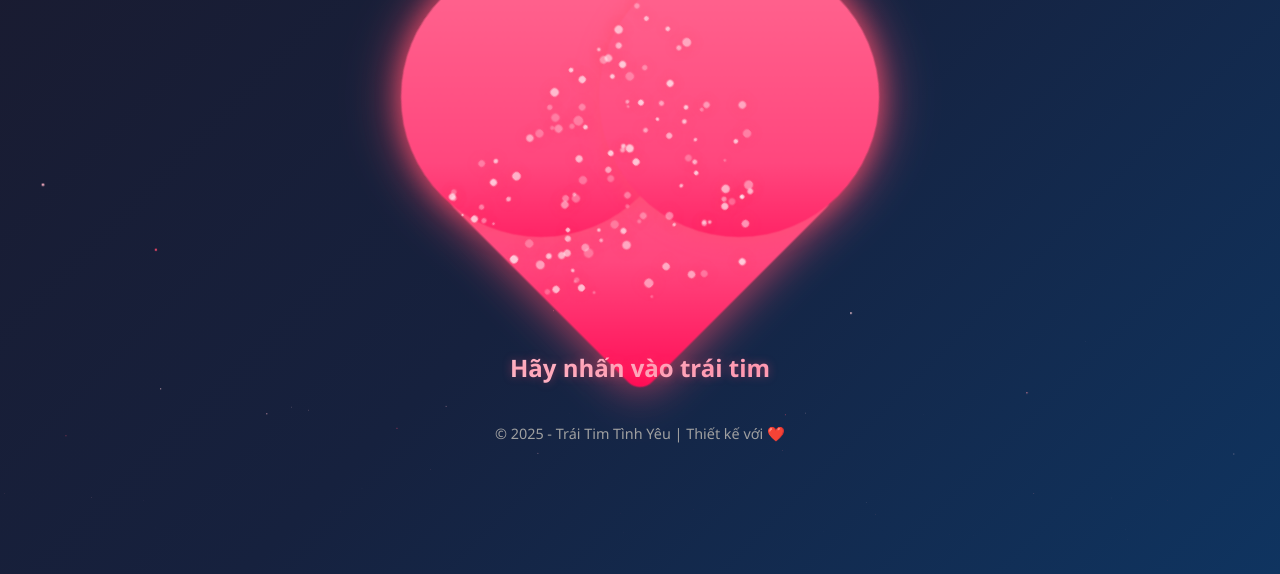
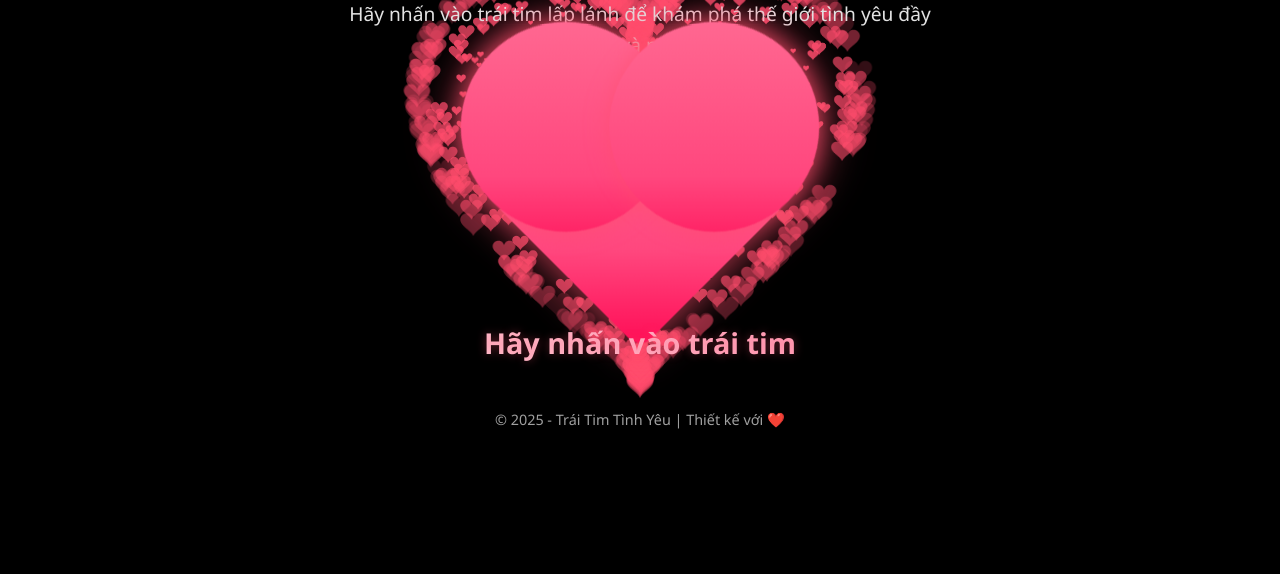
Before and after one commit to Quocphong97/trai-tim-cam-on, a plain HTML site: page index.html in a window 1280 px wide. Shown: the part 226-800 px from the top of the page. Drawn offline with Linux system fonts and the light colour scheme.

Commit message:
Update index.html

```diff
--- a/index.html
+++ b/index.html
@@ -1,8 +1,8 @@
-<!DOCTYPE html>
+<!DOCTYPE HTML>
 <html lang="vi">
 <head>
-  <meta charset="UTF-8" />
-  <meta name="viewport" content="width=device-width, initial-scale=1.0" />
+  <meta charset="UTF-8">
+  <meta name="viewport" content="width=device-width, initial-scale=1.0">
   <title>Trái Tim Lấp Lánh</title>
   <style>
     * {
@@ -12,7 +12,7 @@
     }
 
     body {
-      background: linear-gradient(135deg, #1a1a2e, #16213e, #0f3460);
+      background: #000;
       color: white;
       font-family: 'Segoe UI', Tahoma, Geneva, Verdana, sans-serif;
       display: flex;
@@ -25,40 +25,32 @@
       position: relative;
     }
 
-    /* Background particles */
-    .particles {
+    canvas {
       position: absolute;
+      width: 100%;
+      height: 100%;
       top: 0;
       left: 0;
-      width: 100%;
-      height: 100%;
       z-index: 1;
-      overflow: hidden;
     }
 
-    .particle {
-      position: absolute;
-      background: rgba(255, 255, 255, 0.5);
-      border-radius: 50%;
-      animation: float 15s infinite linear;
-    }
-
-    /* Container for centering */
-    .container {
+    /* Overlay content */
+    .content {
       position: relative;
       z-index: 10;
       max-width: 90%;
       padding: 20px;
+      text-align: center;
     }
 
-    /* Header styling */
     .header {
       margin-bottom: 40px;
+      animation: fadeIn 1.5s ease-out;
     }
 
     .header h1 {
-      font-size: 2.5rem;
-      margin-bottom: 10px;
+      font-size: 3rem;
+      margin-bottom: 15px;
       text-shadow: 0 0 15px rgba(255, 77, 109, 0.7);
       background: linear-gradient(45deg, #ff4d6d, #ff8fa3, #ffb3c1);
       -webkit-background-clip: text;
@@ -74,39 +66,30 @@
       line-height: 1.6;
     }
 
-    /* Heart styling */
+    /* Interactive heart */
     .heart-container {
       position: relative;
-      width: 250px;
-      height: 250px;
+      width: 200px;
+      height: 200px;
       margin: 0 auto 30px;
+      animation: pulse 2s infinite;
+      cursor: pointer;
+      z-index: 20;
     }
 
-    .heart {
-      position: relative;
+    .heart-shape {
+      position: absolute;
       width: 100%;
       height: 100%;
       background: linear-gradient(45deg, #ff0a54, #ff477e, #ff5c8a, #ff7096);
       transform: rotate(-45deg);
-      animation: beat 0.8s infinite;
-      cursor: pointer;
       filter: drop-shadow(0 0 20px rgba(255, 77, 109, 0.8));
       border-radius: 15px;
       transition: all 0.3s ease;
-      z-index: 20;
     }
 
-    .heart:hover {
-      transform: rotate(-45deg) scale(1.1);
-      filter: drop-shadow(0 0 30px rgba(255, 77, 109, 1));
-    }
-
-    .heart:active {
-      transform: rotate(-45deg) scale(0.95);
-    }
-
-    .heart::before,
-    .heart::after {
+    .heart-shape::before,
+    .heart-shape::after {
       content: "";
       width: 100%;
       height: 100%;
@@ -118,31 +101,29 @@
       filter: drop-shadow(0 0 10px rgba(255, 77, 109, 0.6));
     }
 
-    .heart::before {
+    .heart-shape::before {
       top: -50%;
       left: 0;
     }
 
-    .heart::after {
+    .heart-shape::after {
       left: 50%;
       top: 0;
     }
 
-    /* Glow dots */
-    .glow-dot {
-      position: absolute;
-      background: rgba(255, 255, 255, 0.9);
-      border-radius: 50%;
-      opacity: 0.8;
-      filter: drop-shadow(0 0 5px #ff4466);
-      animation: twinkle 3s infinite ease-in-out;
-      z-index: 30;
+    .heart-container:hover .heart-shape {
+      transform: rotate(-45deg) scale(1.1);
+      filter: drop-shadow(0 0 30px rgba(255, 77, 109, 1));
+    }
+
+    .heart-container:active .heart-shape {
+      transform: rotate(-45deg) scale(0.95);
     }
 
     /* Text styling */
     .text {
       margin-top: 30px;
-      font-size: 1.5rem;
+      font-size: 1.8rem;
       font-weight: 600;
       user-select: none;
       background: linear-gradient(45deg, #ffccd5, #ffb3c6, #ff8fab);
@@ -152,6 +133,7 @@
       position: relative;
       z-index: 20;
       text-shadow: 0 0 10px rgba(255, 77, 109, 0.4);
+      animation: floatText 3s infinite ease-in-out;
     }
 
     /* Footer styling */
@@ -161,28 +143,29 @@
       color: #a0a0a0;
       position: relative;
       z-index: 20;
+      animation: fadeIn 2.5s ease-out;
     }
 
     /* Animations */
-    @keyframes beat {
-      0%, 100% { transform: scale(1) rotate(-45deg); }
-      50% { transform: scale(1.15) rotate(-45deg); }
+    @keyframes pulse {
+      0%, 100% { transform: scale(1); }
+      50% { transform: scale(1.05); }
     }
 
-    @keyframes twinkle {
-      0%, 100% { opacity: 0.8; transform: scale(1); }
-      50% { opacity: 0.3; transform: scale(1.2); }
+    @keyframes fadeIn {
+      from { opacity: 0; transform: translateY(20px); }
+      to { opacity: 1; transform: translateY(0); }
     }
 
-    @keyframes float {
-      0% { transform: translateY(100vh) scale(0); }
-      100% { transform: translateY(-100px) scale(1); }
+    @keyframes floatText {
+      0%, 100% { transform: translateY(0); }
+      50% { transform: translateY(-10px); }
     }
 
     /* Responsive design */
     @media (max-width: 768px) {
       .header h1 {
-        font-size: 2rem;
+        font-size: 2.2rem;
       }
 
       .header p {
@@ -190,42 +173,42 @@
       }
 
       .heart-container {
-        width: 200px;
-        height: 200px;
+        width: 160px;
+        height: 160px;
+      }
+
+      .text {
+        font-size: 1.5rem;
+      }
+    }
+
+    @media (max-width: 480px) {
+      .header h1 {
+        font-size: 1.8rem;
+      }
+
+      .heart-container {
+        width: 140px;
+        height: 140px;
       }
 
       .text {
         font-size: 1.3rem;
       }
     }
-
-    @media (max-width: 480px) {
-      .header h1 {
-        font-size: 1.7rem;
-      }
-
-      .heart-container {
-        width: 180px;
-        height: 180px;
-      }
-
-      .text {
-        font-size: 1.2rem;
-      }
-    }
   </style>
 </head>
 <body>
-  <div class="particles" id="particles"></div>
+  <canvas id="pinkboard"></canvas>
 
-  <div class="container">
+  <div class="content">
     <div class="header">
       <h1>Trái Tim Tình Yêu</h1>
       <p>Hãy nhấn vào trái tim lấp lánh để khám phá thế giới tình yêu đầy màu sắc và ngọt ngào</p>
     </div>
 
-    <div class="heart-container">
-      <div class="heart" onclick="enterSite()" id="heart"></div>
+    <div class="heart-container" onclick="enterSite()">
+      <div class="heart-shape"></div>
     </div>
 
     <div class="text">Hãy nhấn vào trái tim</div>
@@ -238,9 +221,9 @@
   <script>
     function enterSite() {
       // Animation effect before redirecting
-      const heart = document.getElementById('heart');
+      const heart = document.querySelector('.heart-container');
       heart.style.animation = 'none';
-      heart.style.transform = 'rotate(-45deg) scale(1.5)';
+      heart.style.transform = 'scale(1.5)';
       heart.style.opacity = '0.7';
 
       setTimeout(() => {
@@ -248,73 +231,226 @@
       }, 500);
     }
 
-    // Create glowing dots covering the heart
-    const heart = document.getElementById('heart');
-    const dotCount = 120; // number of glow dots
+    /*
+     * Settings
+     */
+    var settings = {
+      particles: {
+        length:   500, // maximum amount of particles
+        duration:   2, // particle duration in sec
+        velocity: 100, // particle velocity in pixels/sec
+        effect: -0.75, // play with this for a nice effect
+        size:      30, // particle size in pixels
+      },
+    };
 
-    for(let i = 0; i < dotCount; i++) {
-      const dot = document.createElement('div');
-      dot.classList.add('glow-dot');
+    /*
+     * RequestAnimationFrame polyfill by Erik Möller
+     */
+    (function(){var b=0;var c=["ms","moz","webkit","o"];for(var a=0;a<c.length&&!window.requestAnimationFrame;++a){window.requestAnimationFrame=window[c[a]+"RequestAnimationFrame"];window.cancelAnimationFrame=window[c[a]+"CancelAnimationFrame"]||window[c[a]+"CancelRequestAnimationFrame"]}if(!window.requestAnimationFrame){window.requestAnimationFrame=function(h,e){var d=new Date().getTime();var f=Math.max(0,16-(d-b));var g=window.setTimeout(function(){h(d+f)},f);b=d+f;return g}}if(!window.cancelAnimationFrame){window.cancelAnimationFrame=function(d){clearTimeout(d)}}})();
 
-      // Random small size
-      const size = Math.random() * 5 + 2;
-      dot.style.width = size + 'px';
-      dot.style.height = size + 'px';
+    /*
+     * Point class
+     */
+    var Point = (function() {
+      function Point(x, y) {
+        this.x = (typeof x !== 'undefined') ? x : 0;
+        this.y = (typeof y !== 'undefined') ? y : 0;
+      }
+      Point.prototype.clone = function() {
+        return new Point(this.x, this.y);
+      };
+      Point.prototype.length = function(length) {
+        if (typeof length == 'undefined')
+          return Math.sqrt(this.x * this.x + this.y * this.y);
+        this.normalize();
+        this.x *= length;
+        this.y *= length;
+        return this;
+      };
+      Point.prototype.normalize = function() {
+        var length = this.length();
+        this.x /= length;
+        this.y /= length;
+        return this;
+      };
+      return Point;
+    })();
 
-      // Random position within the heart
-      let x, y;
-      do {
-        x = Math.random() * 100;
-        y = Math.random() * 100;
-      } while(!isPointInHeart(x, y));
+    /*
+     * Particle class
+     */
+    var Particle = (function() {
+      function Particle() {
+        this.position = new Point();
+        this.velocity = new Point();
+        this.acceleration = new Point();
+        this.age = 0;
+      }
+      Particle.prototype.initialize = function(x, y, dx, dy) {
+        this.position.x = x;
+        this.position.y = y;
+        this.velocity.x = dx;
+        this.velocity.y = dy;
+        this.acceleration.x = dx * settings.particles.effect;
+        this.acceleration.y = dy * settings.particles.effect;
+        this.age = 0;
+      };
+      Particle.prototype.update = function(deltaTime) {
+        this.position.x += this.velocity.x * deltaTime;
+        this.position.y += this.velocity.y * deltaTime;
+        this.velocity.x += this.acceleration.x * deltaTime;
+        this.velocity.y += this.acceleration.y * deltaTime;
+        this.age += deltaTime;
+      };
+      Particle.prototype.draw = function(context, image) {
+        function ease(t) {
+          return (--t) * t * t + 1;
+        }
+        var size = image.width * ease(this.age / settings.particles.duration);
+        context.globalAlpha = 1 - this.age / settings.particles.duration;
+        context.drawImage(image, this.position.x - size / 2, this.position.y - size / 2, size, size);
+      };
+      return Particle;
+    })();
 
-      dot.style.left = x + '%';
-      dot.style.top = y + '%';
+    /*
+     * ParticlePool class
+     */
+    var ParticlePool = (function() {
+      var particles,
+          firstActive = 0,
+          firstFree   = 0,
+          duration    = settings.particles.duration;
+      function ParticlePool(length) {
+        // create and populate particle pool
+        particles = new Array(length);
+        for (var i = 0; i < particles.length; i++)
+          particles[i] = new Particle();
+      }
+      ParticlePool.prototype.add = function(x, y, dx, dy) {
+        particles[firstFree].initialize(x, y, dx, dy);
+        // handle circular queue
+        firstFree++;
+        if (firstFree   == particles.length) firstFree   = 0;
+        if (firstActive == firstFree       ) firstActive++;
+        if (firstActive == particles.length) firstActive = 0;
+      };
+      ParticlePool.prototype.update = function(deltaTime) {
+        var i;
+        // update active particles
+        if (firstActive < firstFree) {
+          for (i = firstActive; i < firstFree; i++)
+            particles[i].update(deltaTime);
+        }
+        if (firstFree < firstActive) {
+          for (i = firstActive; i < particles.length; i++)
+            particles[i].update(deltaTime);
+          for (i = 0; i < firstFree; i++)
+            particles[i].update(deltaTime);
+        }
+        // remove inactive particles
+        while (particles[firstActive].age >= duration && firstActive != firstFree) {
+          firstActive++;
+          if (firstActive == particles.length) firstActive = 0;
+        }
+      };
+      ParticlePool.prototype.draw = function(context, image) {
+        // draw active particles
+        if (firstActive < firstFree) {
+          for (i = firstActive; i < firstFree; i++)
+            particles[i].draw(context, image);
+        }
+        if (firstFree < firstActive) {
+          for (i = firstActive; i < particles.length; i++)
+            particles[i].draw(context, image);
+          for (i = 0; i < firstFree; i++)
+            particles[i].draw(context, image);
+        }
+      };
+      return ParticlePool;
+    })();
 
-      // Random animation delay for a sparkling effect
-      dot.style.animationDelay = (Math.random() * 3) + 's';
-
-      heart.appendChild(dot);
-    }
-
-    // Function to check if point is inside the heart shape
-    function isPointInHeart(x, y) {
-      // Normalize coordinates to [-1, 1]
-      const nx = (x - 50) / 50;
-      const ny = (50 - y) / 50;
-
-      // Heart equation: (x² + y² - 1)³ - x²y³ <= 0
-      const value = Math.pow(nx * nx + ny * ny - 1, 3) - nx * nx * ny * ny * ny;
-      return value <= 0;
-    }
-
-    // Create background particles
-    const particlesContainer = document.getElementById('particles');
-    const particleCount = 50;
-
-    for(let i = 0; i < particleCount; i++) {
-      const particle = document.createElement('div');
-      particle.classList.add('particle');
-
-      // Random size
-      const size = Math.random() * 5 + 1;
-      particle.style.width = size + 'px';
-      particle.style.height = size + 'px';
-
-      // Random position
-      particle.style.left = Math.random() * 100 + '%';
-
-      // Random animation duration and delay
-      const duration = Math.random() * 20 + 10;
-      particle.style.animationDuration = duration + 's';
-      particle.style.animationDelay = Math.random() * 5 + 's';
-
-      // Random color
-      const colors = ['#ff4d6d', '#ff8fa3', '#ffccd5', '#ffb3c6'];
-      particle.style.background = colors[Math.floor(Math.random() * colors.length)];
-
-      particlesContainer.appendChild(particle);
-    }
+    /*
+     * Putting it all together
+     */
+    (function(canvas) {
+      var context = canvas.getContext('2d'),
+          particles = new ParticlePool(settings.particles.length),
+          particleRate = settings.particles.length / settings.particles.duration, // particles/sec
+          time;
+      // get point on heart with -PI <= t <= PI
+      function pointOnHeart(t) {
+        return new Point(
+          160 * Math.pow(Math.sin(t), 3),
+          130 * Math.cos(t) - 50 * Math.cos(2 * t) - 20 * Math.cos(3 * t) - 10 * Math.cos(4 * t) + 25
+        );
+      }
+      // creating the particle image using a dummy canvas
+      var image = (function() {
+        var canvas  = document.createElement('canvas'),
+            context = canvas.getContext('2d');
+        canvas.width  = settings.particles.size;
+        canvas.height = settings.particles.size;
+        // helper function to create the path
+        function to(t) {
+          var point = pointOnHeart(t);
+          point.x = settings.particles.size / 2 + point.x * settings.particles.size / 350;
+          point.y = settings.particles.size / 2 - point.y * settings.particles.size / 350;
+          return point;
+        }
+        // create the path
+        context.beginPath();
+        var t = -Math.PI;
+        var point = to(t);
+        context.moveTo(point.x, point.y);
+        while (t < Math.PI) {
+          t += 0.01; // baby steps!
+          point = to(t);
+          context.lineTo(point.x, point.y);
+        }
+        context.closePath();
+        // create the fill
+        context.fillStyle = '#ff4d6d';
+        context.fill();
+        // create the image
+        var image = new Image();
+        image.src = canvas.toDataURL();
+        return image;
+      })();
+      // render that thing!
+      function render() {
+        // next animation frame
+        requestAnimationFrame(render);
+        // update time
+        var newTime   = new Date().getTime() / 1000,
+            deltaTime = newTime - (time || newTime);
+        time = newTime;
+        // clear canvas
+        context.clearRect(0, 0, canvas.width, canvas.height);
+        // create new particles
+        var amount = particleRate * deltaTime;
+        for (var i = 0; i < amount; i++) {
+          var pos = pointOnHeart(Math.PI - 2 * Math.PI * Math.random());
+          var dir = pos.clone().length(settings.particles.velocity);
+          particles.add(canvas.width / 2 + pos.x, canvas.height / 2 - pos.y, dir.x, -dir.y);
+        }
+        // update and draw particles
+        particles.update(deltaTime);
+        particles.draw(context, image);
+      }
+      // handle (re-)sizing of the canvas
+      function onResize() {
+        canvas.width  = canvas.clientWidth;
+        canvas.height = canvas.clientHeight;
+      }
+      window.onresize = onResize;
+      // delay rendering bootstrap
+      setTimeout(function() {
+        onResize();
+        render();
+      }, 10);
+    })(document.getElementById('pinkboard'));
   </script>
 </body>
 </html>
```
